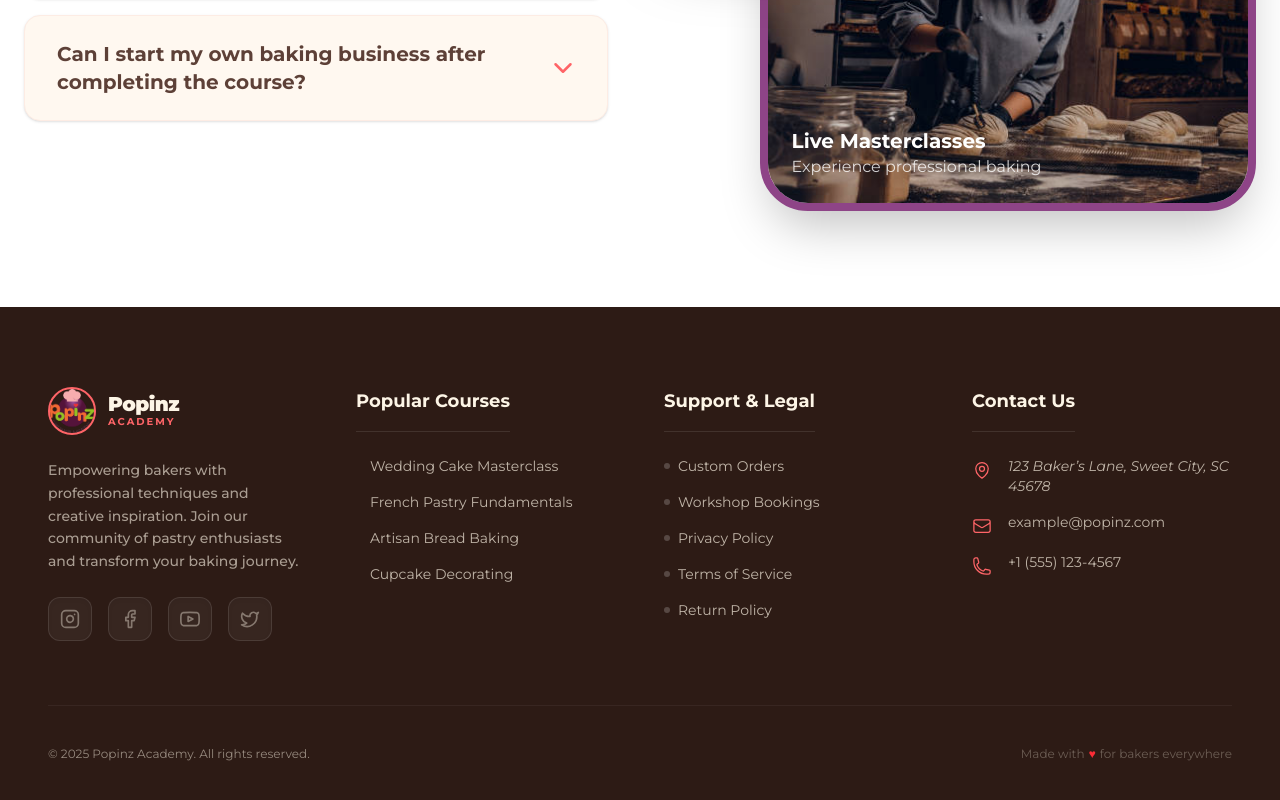
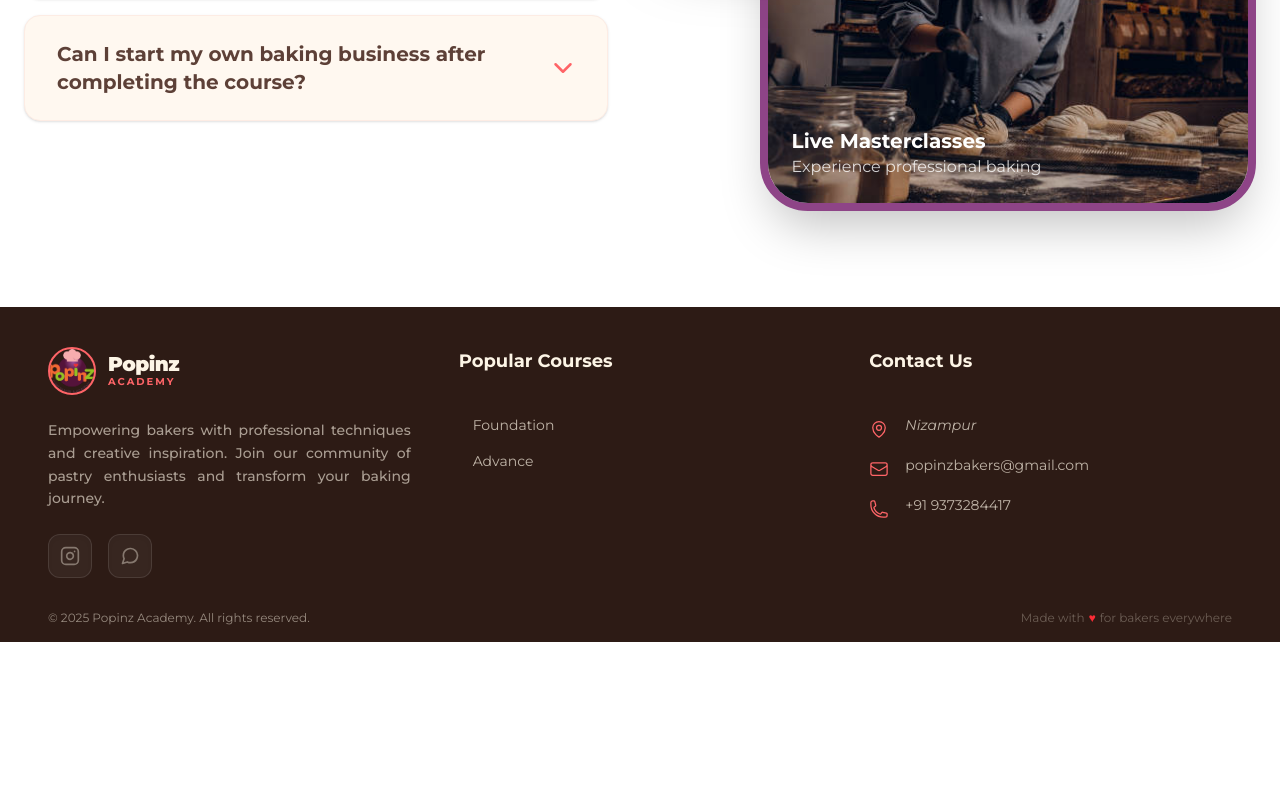
Before and after one commit to its-huzaifa27/Popinz-Academy, a React (Vite) app in the folder popinz/: page / in a window 1280 px wide. Shown: the part 4410-5210 px from the top of the page. After the commit the page ends 5052 px from the top, so only its background shows below. Built offline with nearby package versions, Linux system fonts and the light colour scheme.

Commit message:
asdfafaf

```diff
--- a/popinz/src/components/Faq.jsx
+++ b/popinz/src/components/Faq.jsx
@@ -3,24 +3,15 @@ import { motion } from "framer-motion";
 export function Faq() {
     const footerLinks = {
         courses: [
-            { name: "Wedding Cake Masterclass", href: "#" },
-            { name: "French Pastry Fundamentals", href: "#" },
-            { name: "Artisan Bread Baking", href: "#" },
-            { name: "Cupcake Decorating", href: "#" }
-        ],
-        services: [
-            { name: "Custom Orders", href: "#" },
-            { name: "Workshop Bookings", href: "#" },
-            { name: "Privacy Policy", href: "#" },
-            { name: "Terms of Service", href: "#" },
-            { name: "Return Policy", href: "#" }
+            { name: "Foundation", href: "/all-courses" },
+            { name: "Advance", href: "/all-courses" }
         ]
     };
 
     return (
-        <footer className="bg-[#2D1B15] text-[#FDF5E6] pt-20 pb-10 px-6 md:px-12 overflow-hidden">
+        <footer className="bg-[#2D1B15] text-[#FDF5E6] pt-10 pb-4 px-6 md:px-12 overflow-hidden">
             <div className="max-w-7xl mx-auto">
-                <div className="grid grid-cols-1 md:grid-cols-2 lg:grid-cols-4 gap-12 mb-16">
+                <div className="grid grid-cols-1 md:grid-cols-2 lg:grid-cols-3 gap-12 mb-8">
                     {/* Column 1: Branding */}
                     <motion.div
                         initial={{ opacity: 0, y: 20 }}
@@ -37,7 +28,7 @@ export function Faq() {
                                 <p className="text-[10px] uppercase tracking-[0.2em] font-bold text-red-400">Academy</p>
                             </div>
                         </div>
-                        <p className="text-sm leading-relaxed text-[#FDF5E6]/60 font-medium">
+                        <p className="text-sm leading-relaxed text-[#FDF5E6]/60 font-medium text-justify">
                             Empowering bakers with professional techniques and creative inspiration. Join our community of pastry enthusiasts and transform your baking journey.
                         </p>
                         <div className="flex gap-4">
@@ -49,21 +40,9 @@ export function Faq() {
                                     )
                                 },
                                 {
-                                    name: "Facebook",
+                                    name: "WhatsApp",
                                     icon: (
-                                        <svg xmlns="http://www.w3.org/2000/svg" width="20" height="20" viewBox="0 0 24 24" fill="none" stroke="currentColor" strokeWidth="2" strokeLinecap="round" strokeLinejoin="round"><path d="M18 2h-3a5 5 0 0 0-5 5v3H7v4h3v8h4v-8h3l1-4h-4V7a1 1 0 0 1 1-1h3z" /></svg>
-                                    )
-                                },
-                                {
-                                    name: "Youtube",
-                                    icon: (
-                                        <svg xmlns="http://www.w3.org/2000/svg" width="20" height="20" viewBox="0 0 24 24" fill="none" stroke="currentColor" strokeWidth="2" strokeLinecap="round" strokeLinejoin="round"><path d="M22.54 6.42a2.78 2.78 0 0 0-1.94-2C18.88 4 12 4 12 4s-6.88 0-8.6.42a2.78 2.78 0 0 0-1.94 2C1 8.11 1 12 1 12s0 3.89.46 5.58a2.78 2.78 0 0 0 1.94 2C5.12 20 12 20 12 20s6.88 0 8.6-.42a2.78 2.78 0 0 0 1.94-2C23 15.89 23 12 23 12s0-3.89-.46-5.58z" /><polygon points="9.75 15.02 15.5 12 9.75 8.98 9.75 15.02" /></svg>
-                                    )
-                                },
-                                {
-                                    name: "Twitter",
-                                    icon: (
-                                        <svg xmlns="http://www.w3.org/2000/svg" width="20" height="20" viewBox="0 0 24 24" fill="none" stroke="currentColor" strokeWidth="2" strokeLinecap="round" strokeLinejoin="round"><path d="M22 4s-.7 2.1-2 3.4c1.6 10-9.4 17.3-18 11.6 2.2.1 4.4-.6 6-2C3 15.5.5 9.6 3 5c2.2 2.6 5.6 4.1 9 4-.9-4.2 4-6.6 7-3.8 1.1 0 3-1.2 3-1.2z" /></svg>
+                                        <svg xmlns="http://www.w3.org/2000/svg" width="20" height="20" viewBox="0 0 24 24" fill="none" stroke="currentColor" strokeWidth="2" strokeLinecap="round" strokeLinejoin="round"><path d="M21 11.5a8.38 8.38 0 0 1-.9 3.8 8.5 8.5 0 0 1-7.6 4.7 8.38 8.38 0 0 1-3.8-.9L3 21l1.9-5.7a8.38 8.38 0 0 1-.9-3.8 8.5 8.5 0 0 1 4.7-7.6 8.38 8.38 0 0 1 3.8-.9h.5a8.48 8.48 0 0 1 8 8v.5z" /></svg>
                                     )
                                 }
                             ].map((social) => (
@@ -86,7 +65,7 @@ export function Faq() {
                         transition={{ duration: 0.6, delay: 0.1 }}
                         className="space-y-6"
                     >
-                        <h4 className="text-lg font-bold border-b border-white/10 pb-4 inline-block">Popular Courses</h4>
+                        <h4 className="text-lg font-bold pb-4 inline-block">Popular Courses</h4>
                         <ul className="space-y-4">
                             {footerLinks.courses.map((link) => (
                                 <li key={link.name}>
@@ -99,25 +78,7 @@ export function Faq() {
                         </ul>
                     </motion.div>
 
-                    {/* Column 3: Services & Policies */}
-                    <motion.div
-                        initial={{ opacity: 0, y: 20 }}
-                        whileInView={{ opacity: 1, y: 0 }}
-                        transition={{ duration: 0.6, delay: 0.2 }}
-                        className="space-y-6"
-                    >
-                        <h4 className="text-lg font-bold border-b border-white/10 pb-4 inline-block">Support & Legal</h4>
-                        <ul className="space-y-4">
-                            {footerLinks.services.map((link) => (
-                                <li key={link.name}>
-                                    <a href={link.href} className="text-sm text-[#FDF5E6]/70 hover:text-red-400 transition-colors flex items-center gap-2 group cursor-pointer">
-                                        <span className="w-1.5 h-1.5 rounded-full bg-white/20 group-hover:bg-red-400 transition-colors" />
-                                        {link.name}
-                                    </a>
-                                </li>
-                            ))}
-                        </ul>
-                    </motion.div>
+
 
                     {/* Column 4: Contact Us */}
                     <motion.div
@@ -126,7 +87,7 @@ export function Faq() {
                         transition={{ duration: 0.6, delay: 0.3 }}
                         className="space-y-6"
                     >
-                        <h4 className="text-lg font-bold border-b border-white/10 pb-4 inline-block">Contact Us</h4>
+                        <h4 className="text-lg font-bold pb-4 inline-block">Contact Us</h4>
                         <div className="space-y-4">
                             <div className="flex gap-4 items-start">
                                 <div className="mt-1 text-red-400">
@@ -135,7 +96,7 @@ export function Faq() {
                                         <path strokeLinecap="round" strokeLinejoin="round" d="M19.5 10.5c0 7.142-7.5 11.25-7.5 11.25S4.5 17.642 4.5 10.5a7.5 7.5 0 1115 0z" />
                                     </svg>
                                 </div>
-                                <p className="text-sm text-[#FDF5E6]/70 italic">123 Baker’s Lane, Sweet City, SC 45678</p>
+                                <p className="text-sm text-[#FDF5E6]/70 italic">Nizampur</p>
                             </div>
                             <div className="flex gap-4 items-start">
                                 <div className="mt-1 text-red-400">
@@ -143,7 +104,7 @@ export function Faq() {
                                         <path strokeLinecap="round" strokeLinejoin="round" d="M21.75 6.75v10.5a2.25 2.25 0 01-2.25 2.25h-15a2.25 2.25 0 01-2.25-2.25V6.75m19.5 0A2.25 2.25 0 0019.5 4.5h-15a2.25 2.25 0 00-2.25 2.25m19.5 0v.243a2.25 2.25 0 01-1.07 1.916l-7.5 4.615a2.25 2.25 0 01-2.36 0L3.32 8.91a2.25 2.25 0 01-1.07-1.916V6.75" />
                                     </svg>
                                 </div>
-                                <p className="text-sm text-[#FDF5E6]/70">example@popinz.com</p>
+                                <p className="text-sm text-[#FDF5E6]/70">popinzbakers@gmail.com</p>
                             </div>
                             <div className="flex gap-4 items-start">
                                 <div className="mt-1 text-red-400">
@@ -151,13 +112,13 @@ export function Faq() {
                                         <path strokeLinecap="round" strokeLinejoin="round" d="M2.25 6.75c0 8.284 6.716 15 15 15h2.25a2.25 2.25 0 002.25-2.25v-1.372c0-.516-.351-.966-.852-1.091l-4.423-1.106c-.44-.11-.902.055-1.173.417l-.97 1.293c-.282.376-.769.542-1.21.38a12.035 12.035 0 01-7.143-7.143c-.162-.441.004-.928.38-1.21l1.293-.97c.363-.271.527-.734.417-1.173L6.963 3.102a1.125 1.125 0 00-1.091-.852H4.5A2.25 2.25 0 002.25 4.5v2.25z" />
                                     </svg>
                                 </div>
-                                <p className="text-sm text-[#FDF5E6]/70">+1 (555) 123-4567</p>
+                                <p className="text-sm text-[#FDF5E6]/70">+91 9373284417</p>
                             </div>
                         </div>
                     </motion.div>
                 </div>
 
-                <div className="pt-10 border-t border-white/5 flex flex-col md:flex-row justify-between items-center gap-6">
+                <div className="pt-0 flex flex-col md:flex-row justify-between items-center gap-6">
                     <p className="text-xs text-[#FDF5E6]/50">
                         &copy; {new Date().getFullYear()} Popinz Academy. All rights reserved.
                     </p>
--- a/popinz/src/pages/CourseContentPage.jsx
+++ b/popinz/src/pages/CourseContentPage.jsx
@@ -99,9 +99,9 @@ export default function CourseContentPage() {
                                 viewport={{ once: true }}
                                 transition={{ delay: index * 0.05 }}
                                 whileHover={{ y: -5 }}
-                                className="bg-white rounded-[2rem] p-4 shadow-xl hover:shadow-2xl transition-all duration-300 border border-[#4E342E]/5 group cursor-pointer h-full flex flex-col"
+                                className="bg-white rounded-4xl p-4 shadow-xl hover:shadow-2xl transition-all duration-300 border border-[#4E342E]/5 group cursor-pointer h-full flex flex-col"
                             >
-                                <div className="aspect-square rounded-[1.5rem] overflow-hidden mb-4 relative bg-gray-50">
+                                <div className="aspect-square rounded-4xl overflow-hidden mb-4 relative bg-gray-50">
                                     <img
                                         src={item.image}
                                         alt={item.title}
```
